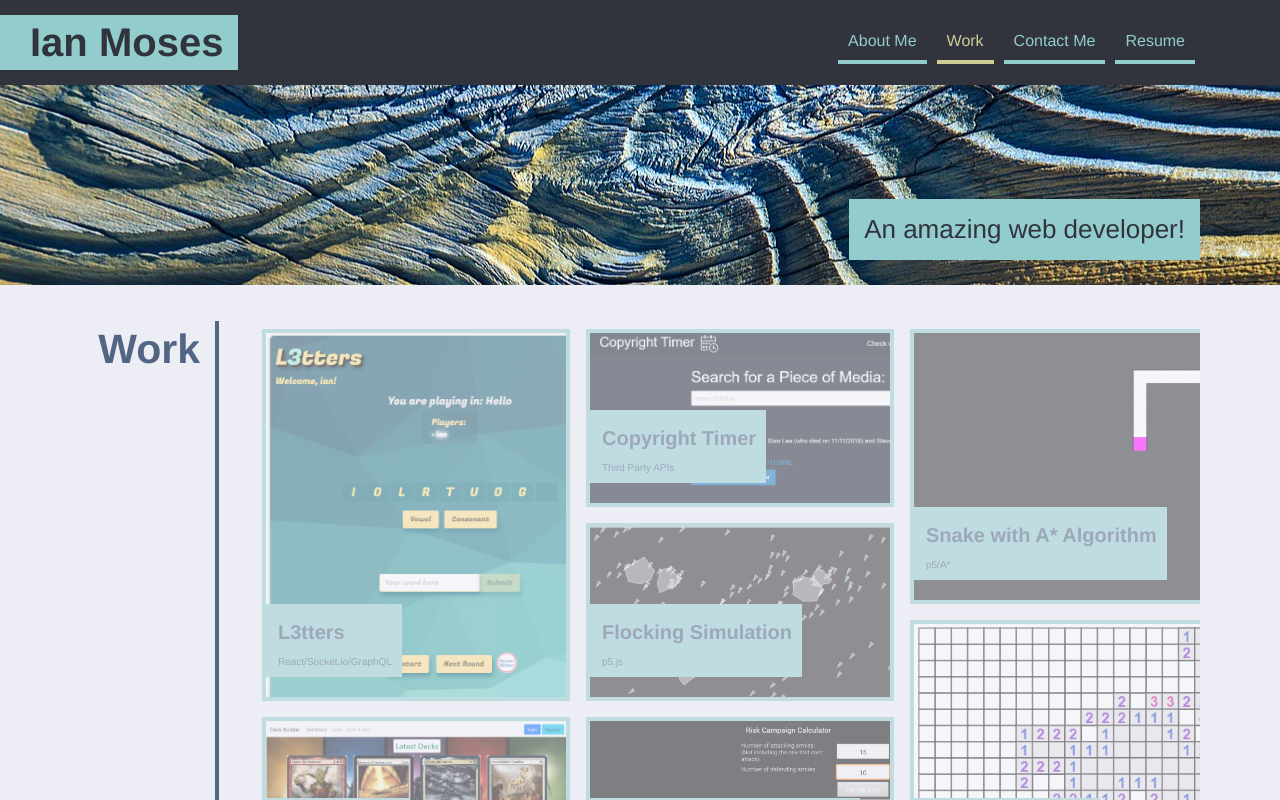
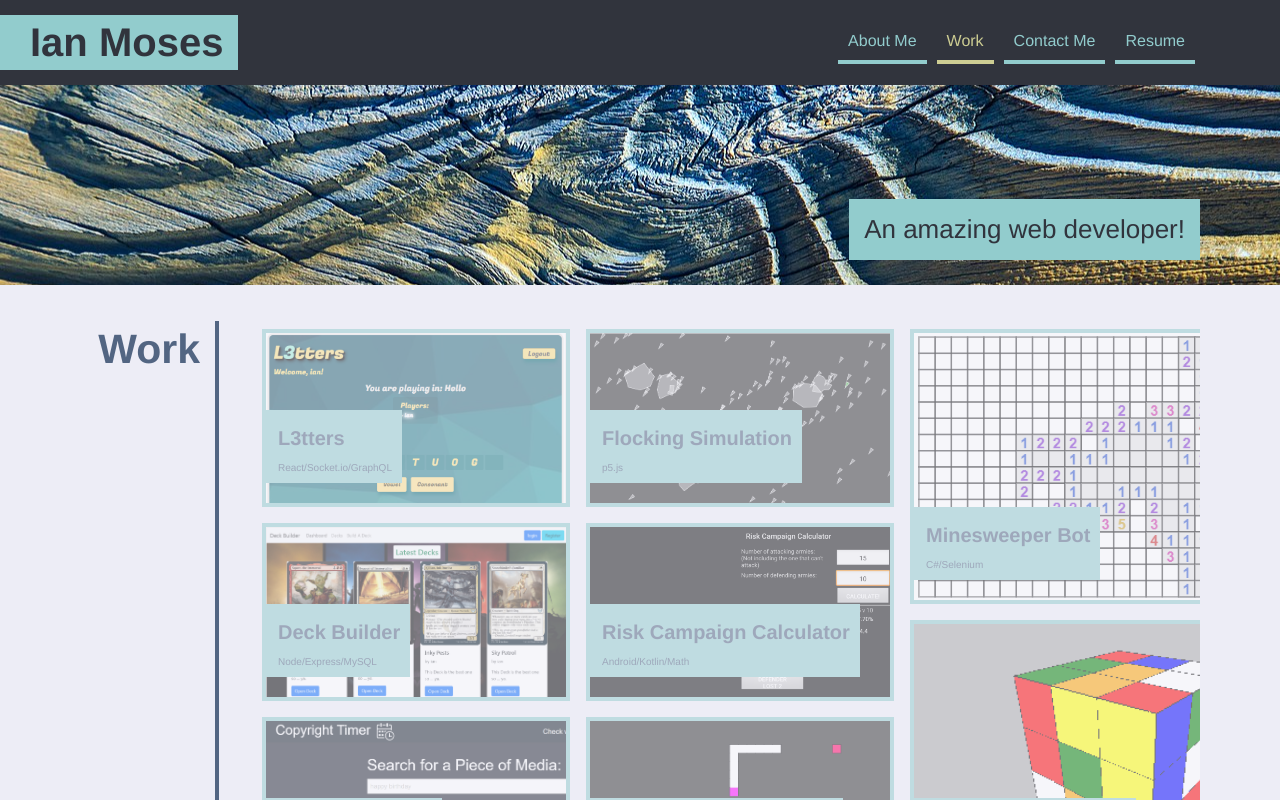
Before and after one commit to Moses-Ian/portfolio, a React (Create React App) app: page / in a window 1280 px wide. Both pictures are taken after a click on the link "Work". Shown: the top 800 px of the page. Built offline with nearby package versions, Linux system fonts and the light colour scheme.

Commit message:
added rubiks-cube-A-star to portfolio

```diff
--- a/public/assets/css/style.css
+++ b/public/assets/css/style.css
@@ -208,10 +208,10 @@ h3 {
 
 /* INDIVIDUAL PROJECTS */
 /* Use this only if there is an odd number of projects */
-.project:first-child {
+/*.project:first-child {
 	height: 364px;
 	flex: 1 0 364px;
-}
+}*/
 
 .github {
 	position: absolute;
--- a/src/components/Work.js
+++ b/src/components/Work.js
@@ -61,6 +61,14 @@ const projects = [
 		link: 'https://moses-ian.github.io/minesweeper-solver/',
 		repo: 'https://github.com/Moses-Ian/minesweeper-solver',
 		img: 'assets/images/minesweeper-preview.png'
+	},
+	{
+		id: 'rubiks-cube-A-star',
+		title: "Rubik's Cube with A*",
+		tech: 'three.js/A*',
+		link: 'https://moses-ian.github.io/rubiks-cube-a-star/',
+		repo: 'https://github.com/Moses-Ian/rubiks-cube-a-star',
+		img: 'assets/images/rubik-preview.png'
 	}
 ]
 
```
Also changed, not shown: public/assets/images/rubik-preview.png (added).
